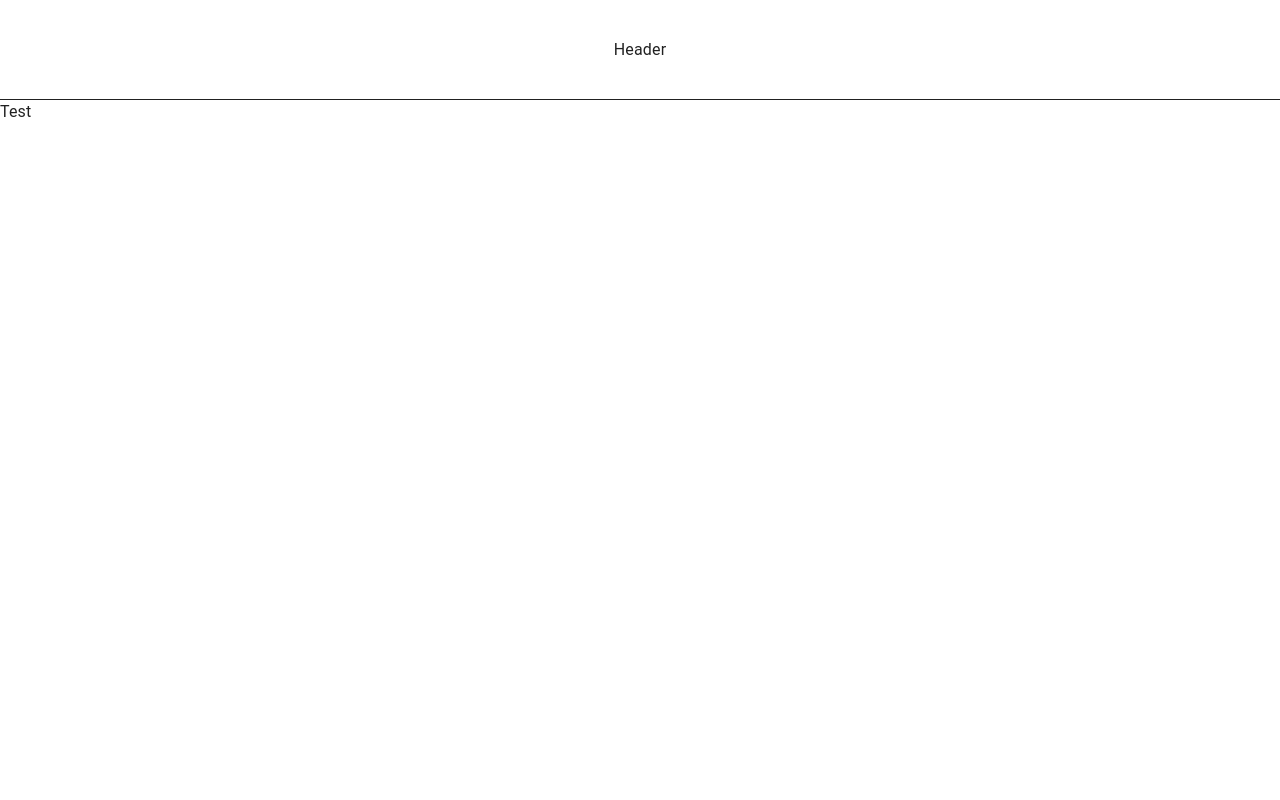
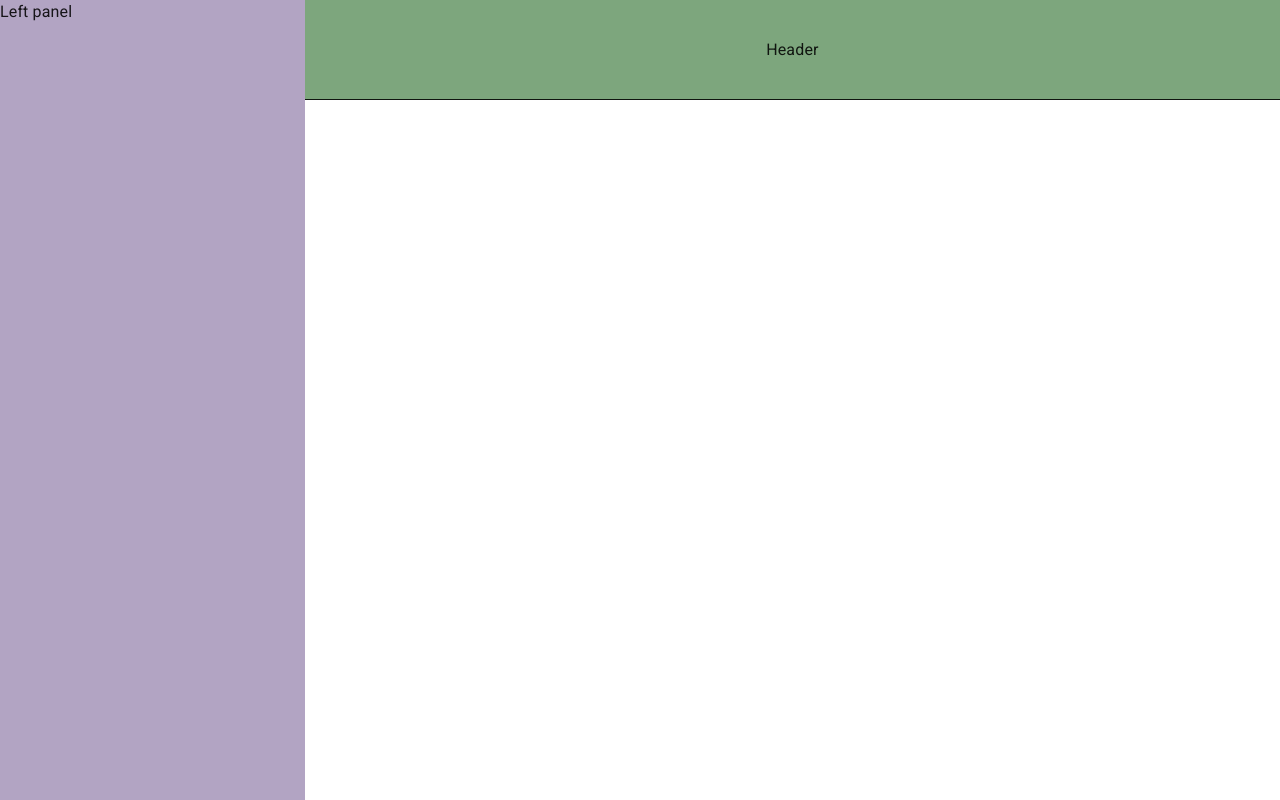
Before and after one commit to LisanetsPavel/my-test-react-app, a React (Create React App) app: page / in a window 1280 px wide. Built offline with nearby package versions, Linux system fonts and the light colour scheme; the HTML template or start-up script is replaced by a standard one.

Commit message:
Material ui config
Theme setting
Font settings

```diff
--- a/src/index.tsx
+++ b/src/index.tsx
@@ -1,12 +1,18 @@
 import React from 'react';
 import ReactDOM from 'react-dom/client';
 import './index.css';
+import { createTheme, ThemeProvider } from '@mui/material';
 import AppLayout from './views/App/AppLayout';
+import { mainTheme } from './styles/themes';
+
+const theme = createTheme(mainTheme);
 
 const root = ReactDOM.createRoot(document.getElementById('root') as HTMLElement);
 root.render(
   <React.StrictMode>
-    <AppLayout />
+    <ThemeProvider theme={theme}>
+      <AppLayout />
+    </ThemeProvider>
   </React.StrictMode>
 );
 
--- /dev/null
+++ b/src/styles/themes/index.ts
@@ -0,0 +1 @@
+export { default as mainTheme } from './mainTheme';
--- /dev/null
+++ b/src/styles/themes/mainTheme.ts
@@ -0,0 +1,27 @@
+import { ThemeOptions } from '@mui/material/styles';
+import '@fontsource/roboto/100.css';
+import '@fontsource/roboto/300.css';
+import '@fontsource/roboto/400.css';
+import '@fontsource/roboto/500.css';
+import '@fontsource/roboto/700.css';
+import '@fontsource/roboto/900.css';
+
+const mainTheme: ThemeOptions = {
+  palette: {
+    mode: 'light',
+    primary: {
+      main: '#7da67d',
+    },
+    secondary: {
+      main: '#B2A4C3',
+    },
+    error: {
+      main: '#c31010',
+    },
+    myCustomColor: {
+      main: '#2e7d32',
+    },
+  },
+};
+
+export default mainTheme;
--- a/src/views/App/AppLayout/AppLayout.tsx
+++ b/src/views/App/AppLayout/AppLayout.tsx
@@ -1,16 +1,20 @@
 import React from 'react';
-import { CssBaseline } from '@mui/material';
+import { Box, CssBaseline } from '@mui/material';
 
 import Header from '@views/App/Header';
-import TestComponent from '@views/Tmp';
+import { LeftNavigationPanel } from '@views/App/LeftNavigationPanel';
 
 function AppLayout() {
   return (
-    <div>
+    <>
       <CssBaseline />
-      <Header />
-      <TestComponent />
-    </div>
+      <Box display="flex" height="100vh">
+        <LeftNavigationPanel />
+        <Box width="100%">
+          <Header />
+        </Box>
+      </Box>
+    </>
   );
 }
 
--- a/src/views/App/Header/Header.tsx
+++ b/src/views/App/Header/Header.tsx
@@ -1,18 +1,7 @@
 import React from 'react';
 import { Box } from '@mui/material';
+import style from '@views/App/Header/style';
 
 export default function Header() {
-  return (
-    <Box
-      sx={{
-        display: 'flex',
-        justifyContent: 'center',
-        alignItems: 'center',
-        height: '100px',
-        borderBottom: '1px solid',
-      }}
-    >
-      Header
-    </Box>
-  );
+  return <Box sx={style}>Header</Box>;
 }
--- /dev/null
+++ b/src/views/App/Header/style.ts
@@ -0,0 +1,11 @@
+import { Theme } from '@mui/material';
+
+export default (theme: Theme) => ({
+  backgroundColor: theme.palette.primary.main,
+  display: 'flex',
+  justifyContent: 'center',
+  alignItems: 'center',
+  height: '100px',
+  borderBottom: '1px solid',
+  width: '100%',
+});
--- /dev/null
+++ b/src/views/App/LeftNavigationPanel/LeftNavigationPanel.tsx
@@ -0,0 +1,16 @@
+import React from 'react';
+import { Box } from '@mui/material';
+
+export default function LeftNavigationPanel() {
+  return (
+    <Box
+      sx={(theme) => ({
+        width: '400px',
+        backgroundColor: theme.palette.secondary.main,
+        height: '100%',
+      })}
+    >
+      Left panel
+    </Box>
+  );
+}
--- /dev/null
+++ b/src/views/App/LeftNavigationPanel/index.ts
@@ -0,0 +1 @@
+export { default as LeftNavigationPanel } from './LeftNavigationPanel';
--- a/src/views/Tmp/TestComponent.tsx
+++ /dev/null
@@ -1,5 +0,0 @@
-import React from 'react';
-
-export default function TestComponent() {
-  return <>Test</>;
-}
--- a/src/views/Tmp/index.ts
+++ /dev/null
@@ -1,3 +0,0 @@
-import TestComponent from './TestComponent';
-
-export default TestComponent;
```
Also changed, not shown: src/styles/themes/themeTypes.ts (added, +10 -0 lines), .eslintrc.json.
